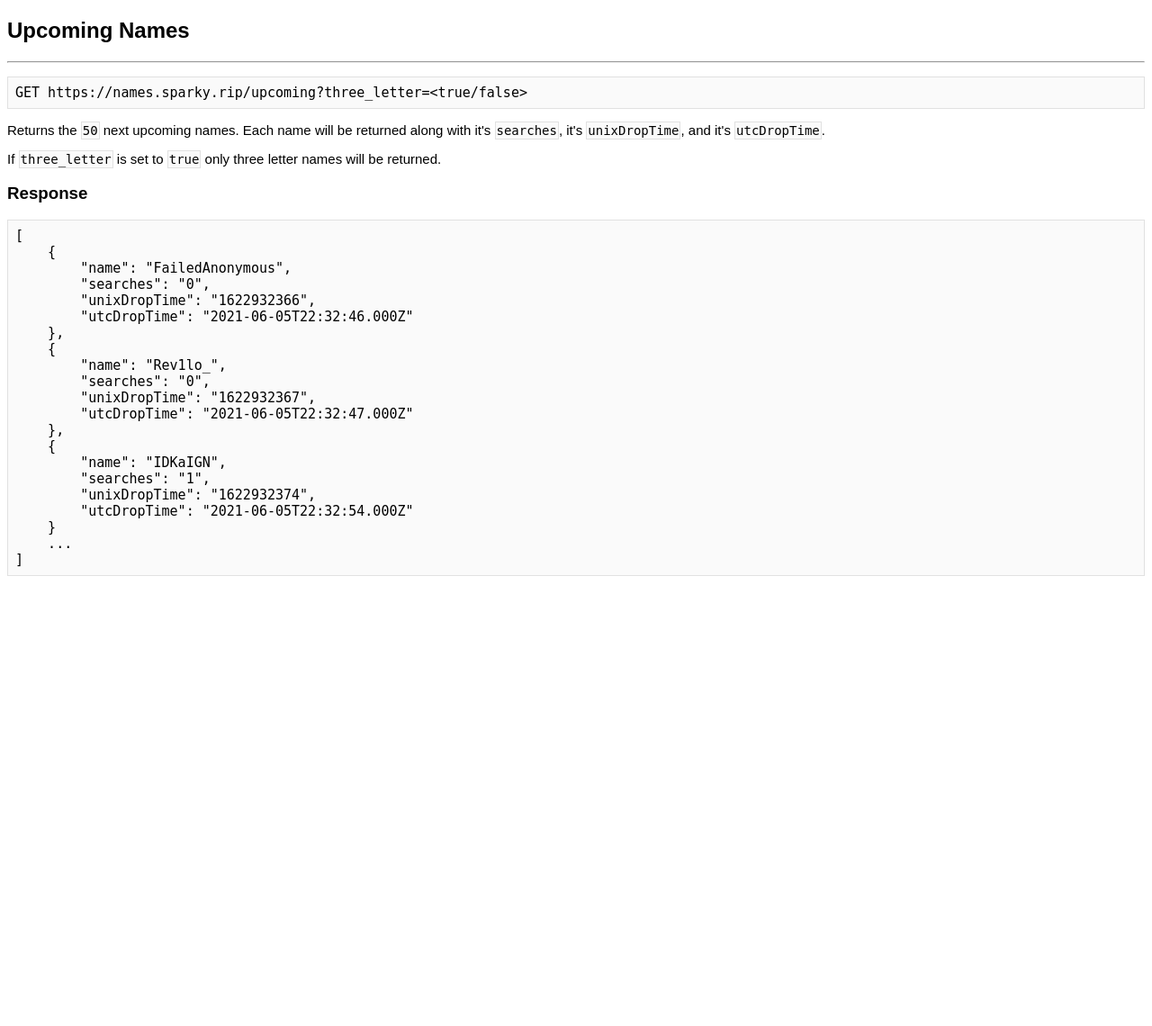
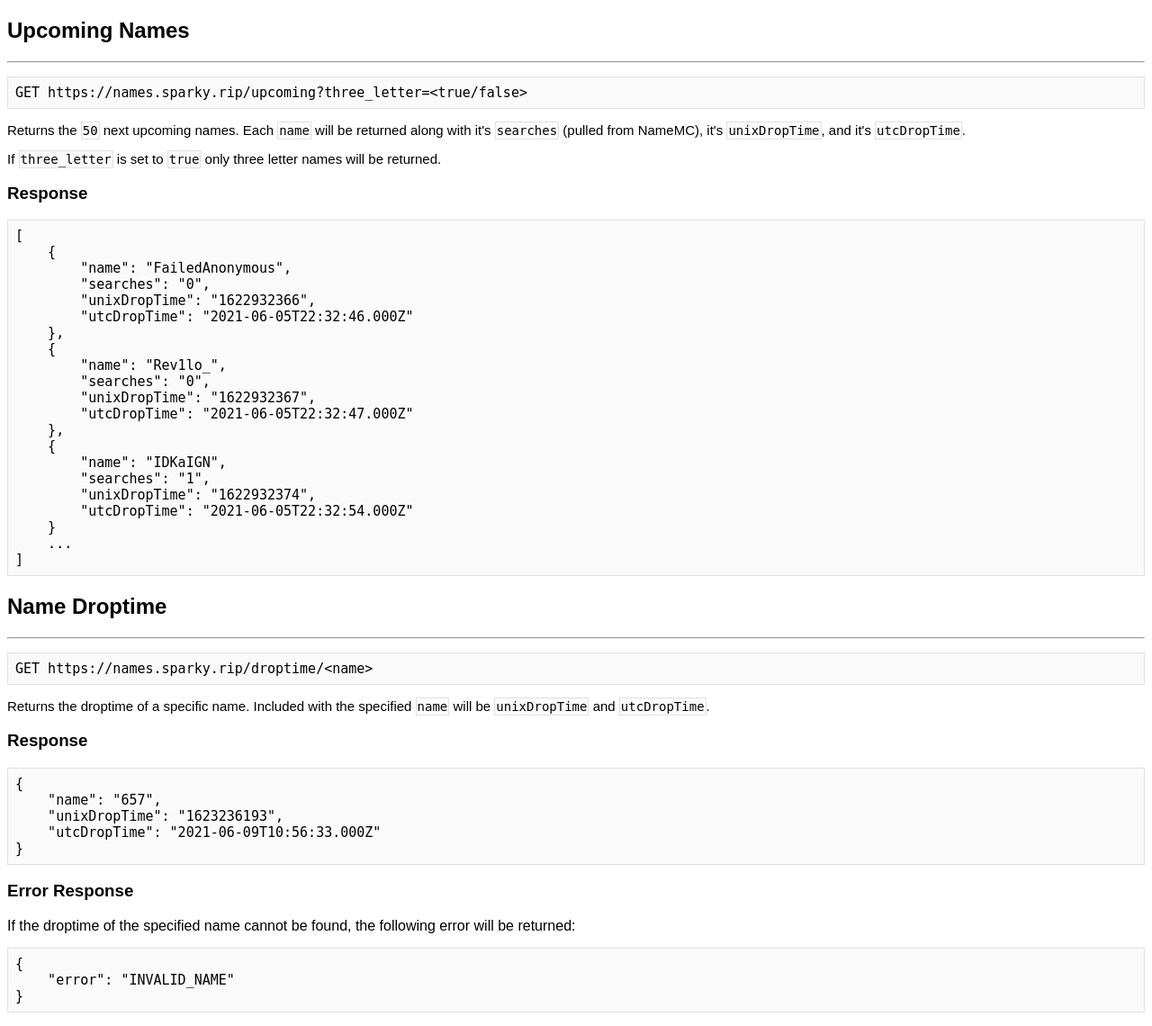
Before and after one commit to cyberseckenny/sparky-api, a Flask app: page /docs in a window 1280 px wide. Shown: the whole page at 90% size. Before the commit the page ends 640 px from the top, so only its background shows below. Run offline with Flask 2, Linux system fonts and the light colour scheme; parts of the project's set-up code (start-up, migrations or seed data) failed here and were passed over.

Commit message:
Added name droptime category

```diff
--- a/api/templates/docs.html
+++ b/api/templates/docs.html
@@ -28,7 +28,7 @@
   <h2>Upcoming Names</h2>
   <hr></hr>
   <pre>GET https://names.sparky.rip/upcoming?three_letter=&lttrue/false&gt</pre>
-  <p>Returns the <code>50</code> next upcoming names. Each name will be returned along with it's <code>searches</code>, it's <code>unixDropTime</code>, and it's <code>utcDropTime</code>.</p>
+  <p>Returns the <code>50</code> next upcoming names. Each <code>name</code> will be returned along with it's <code>searches</code> (pulled from NameMC), it's <code>unixDropTime</code>, and it's <code>utcDropTime</code>.</p>
   <p>If <code>three_letter</code> is set to <code>true</code> only three letter names will be returned.</p>
   <h3>Response</h3>
   <pre>[
@@ -52,4 +52,19 @@
     }
     ...
 ]</pre>
+  <h2>Name Droptime</h2>
+  <hr></hr>
+  <pre>GET https://names.sparky.rip/droptime/&ltname&gt</pre>
+  <p>Returns the droptime of a specific name. Included with the specified <code>name</code> will be <code>unixDropTime</code> and <code>utcDropTime</code>.</p>
+  <h3>Response</h3>
+  <pre>{
+    "name": "657",
+    "unixDropTime": "1623236193",
+    "utcDropTime": "2021-06-09T10:56:33.000Z"
+}</pre>
+  <h3>Error Response</h3>
+  If the droptime of the specified name cannot be found, the following error will be returned:
+  <pre>{
+    "error": "INVALID_NAME"
+}</pre>
 </body>
```
